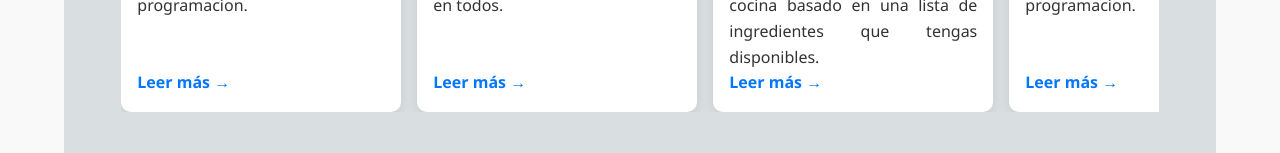
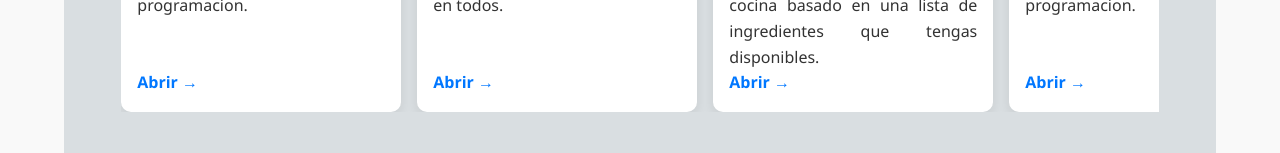
Before and after one commit to carlosValencia01/personal-page, a React (Vite) app: page / in a window 1280 px wide. Shown: the part 465-618 px from the top of the page. Built offline with nearby package versions, Linux system fonts and the light colour scheme; no server answers; what @huggingface/inference would draw is missing.

Commit message:
update carousel card

```diff
--- a/src/Components/Carousel.jsx
+++ b/src/Components/Carousel.jsx
@@ -36,7 +36,7 @@ const Carousel = ({ items = [] }) => {
               <h3>{item.title}</h3>
               <p className='card-excert'>{item.excerpt}</p>
               <a href={item.link} className="card-link">
-                Leer más →
+                Abrir →
               </a>
             </div>
           </article>
```
Also changed, not shown: 1 other file (tests, documents, lock files or other folders).
